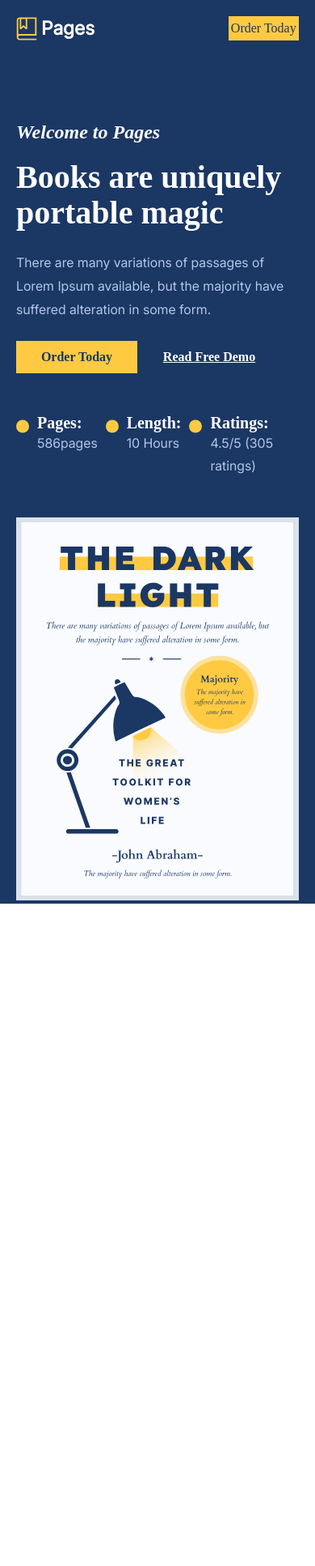
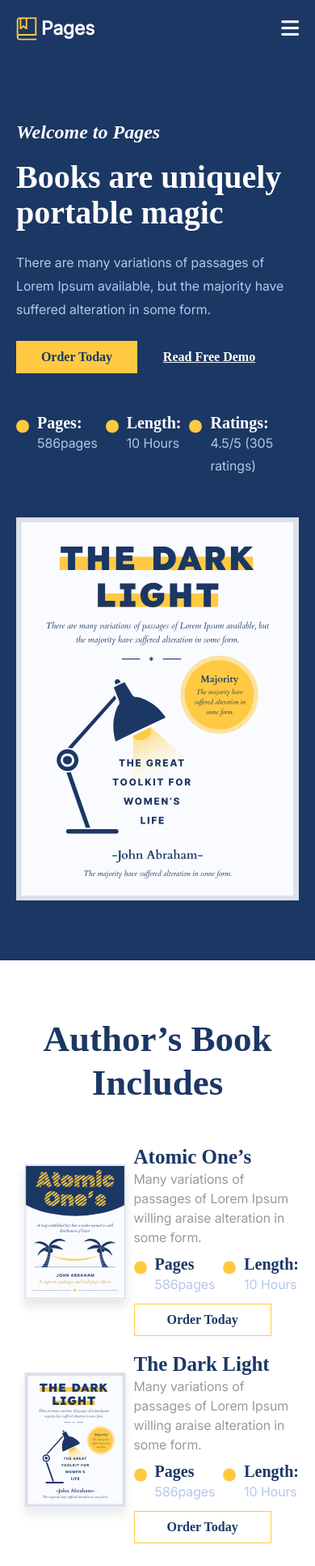
Before and after one commit to GulnaraQ/BookWebflow, a plain HTML site: page index.html in a window 390 px wide. Shown: the whole page at 81% size. Before the commit the page ends 1116 px from the top, so only its background shows below. Drawn offline with Linux system fonts and the light colour scheme; a web font is replaced by a local one.

Commit message:
section1 completed

```diff
--- a/css/responsive.css
+++ b/css/responsive.css
@@ -51,13 +51,17 @@
   .info-title {
     font-size: 40px;
   }
-  .info-description {
-    font-size: 16px;
-  }
+
   .info-box h4 {
     font-size: 20px;
   }
-  .info-box p {
+  .section-little-title {
+    font-size: 25px;
+  }
+  .info-box p,
+  .info-description,
+  .section-description,
+  .btn {
     font-size: 16px;
   }
 }
@@ -71,18 +75,20 @@
   .nav-left {
     width: 50%;
   }
-  .nav-right {
-    grid-template-columns: 1fr;
-    width: 25%;
+  .links,
+  .social-media,
+  .order-btn {
+    display: none;
   }
-
-  .links,
-  .social-media {
-    display: none;
+  .bars {
+    display: flex;
   }
   .book-info {
     grid-template-columns: 1fr;
     gap: 50px;
+  }
+  .section1-boxes {
+    grid-template-columns: 1fr;
   }
 }
 
--- a/css/style.css
+++ b/css/style.css
@@ -20,6 +20,7 @@
 }
 header {
   background-color: #1b3764;
+  padding-bottom: 70px;
 }
 
 header a {
@@ -161,7 +162,117 @@ nav {
   line-height: 170%;
   letter-spacing: -1%;
 }
-
 .image img {
   width: 100%;
 }
+
+.bars {
+  color: white;
+  font-size: 25px;
+  display: none;
+  align-items: center;
+  justify-content: center;
+  cursor: pointer;
+}
+.showMenu {
+  background-color: aliceblue;
+}
+.mobileNav {
+  display: flex;
+  flex-direction: column;
+  gap: 50px;
+  padding: 50px;
+  position: absolute;
+  width: 100%;
+  right: 0;
+  height: calc(100% - 70px);
+  background-color: #a9a9a9;
+  opacity: 0;
+  visibility: hidden;
+  transition: 0.7s;
+  > .showLinks {
+    display: flex;
+    flex-direction: column;
+    gap: 20px;
+    > img {
+      width: 50px;
+    }
+    > a {
+      width: 100%;
+      text-align: center;
+      font-size: 25px;
+      color: #1b3764;
+    }
+  }
+}
+.showMobileNav {
+  opacity: 1;
+  visibility: visible;
+}
+.mobileNav .orderBtn {
+  width: 150px;
+  margin: auto;
+  > a {
+    color: #1b3764;
+  }
+}
+/* header end */
+
+.section1 {
+  padding: 70px 0;
+}
+.section-title {
+  font-size: 45px;
+  font-family: Cardo Regular;
+  line-height: 120%;
+  letter-spacing: -2%;
+  text-align: center;
+  color: rgba(27, 55, 100, 1);
+}
+.section1-boxes {
+  margin-top: 50px;
+  display: grid;
+  gap: 20px;
+  grid-template-columns: repeat(2, 1fr);
+  align-items: center;
+  justify-content: space-between;
+}
+.section1-boxes .box {
+  display: grid;
+  grid-template-columns: repeat(2, 1fr);
+  align-items: center;
+}
+.section1-boxes .box h4 {
+  color: rgba(27, 55, 100, 1);
+}
+.section1 .info-boxes {
+  margin: 10px 0;
+}
+.box-img img {
+  width: 100%;
+}
+.section-little-title {
+  font-family: Cardo Regular;
+  line-height: 120%;
+  letter-spacing: -2%;
+  font-size: 32px;
+  color: rgba(27, 55, 100, 1);
+}
+.section-description {
+  color: rgba(150, 154, 160, 1);
+  font-family: Inter Regular;
+  font-size: 19px;
+  line-height: 150%;
+  letter-spacing: -1%;
+}
+.btn {
+  display: inline-block;
+  color: #1b3764;
+  padding: 10px;
+  width: 170px;
+  text-align: center;
+  border: 1px solid rgba(255, 202, 66, 1);
+  font-size: 19px;
+  font-family: Cardo Regular;
+  font-weight: 700;
+}
--- a/index.html
+++ b/index.html
@@ -4,6 +4,13 @@
     <meta charset="UTF-8" />
     <meta name="viewport" content="width=device-width, initial-scale=1.0" />
     <title>Document</title>
+    <link
+      rel="stylesheet"
+      href="https://cdnjs.cloudflare.com/ajax/libs/font-awesome/6.7.2/css/all.min.css"
+      integrity="sha512-Evv84Mr4kqVGRNSgIGL/F/aIDqQb7xQ2vcrdIwxfjThSH8CSR7PBEakCr51Ck+w+/U6swU2Im1vVX0SVk9ABhg=="
+      crossorigin="anonymous"
+      referrerpolicy="no-referrer"
+    />
     <link rel="stylesheet" href="./css/style.css" />
     <link rel="stylesheet" href="./css/responsive.css" />
   </head>
@@ -35,8 +42,23 @@
               <a href="#">Order Today</a>
             </div>
           </div>
+          <div class="bars"><i class="fa-solid fa-bars" id="bars"></i></div>
         </nav>
         <!-- nav end -->
+
+        <div class="mobileNav" id="mobileNav">
+          <div class="showLinks">
+            <a href="./index.html">Home</a>
+            <a href="#">Pages</a>
+            <a href="#">About</a>
+            <a href="#">Services</a>
+            <a href="#">Contact</a>
+            <a href="#"><img src="./images/basket.svg" alt="basket" /></a>
+          </div>
+          <div class="orderBtn">
+            <a href="#">Order Today</a>
+          </div>
+        </div>
 
         <div class="book-info">
           <div class="info">
@@ -76,7 +98,78 @@
             <img src="./images/book.svg" alt="book" />
           </div>
         </div>
+        <!-- book-info end -->
       </div>
     </header>
+    <!-- header end -->
+
+    <section class="section1">
+      <div class="container">
+        <h2 class="section-title">Author’s Book Includes</h2>
+
+        <div class="section1-boxes">
+          <div class="box">
+            <div class="box-img">
+              <img src="./images/book1.svg" alt="book" />
+            </div>
+            <div>
+              <h3 class="section-little-title">Atomic One’s</h3>
+              <p class="section-description">
+                Many variations of passages of Lorem Ipsum willing araise
+                alteration in some form.
+              </p>
+              <div class="info-boxes">
+                <div class="info-box">
+                  <div><img src="./images/point.svg" alt="point" /></div>
+                  <div>
+                    <h4>Pages</h4>
+                    <p>586pages</p>
+                  </div>
+                </div>
+                <div class="info-box">
+                  <div><img src="./images/point.svg" alt="point" /></div>
+                  <div>
+                    <h4>Length:</h4>
+                    <p>10 Hours</p>
+                  </div>
+                </div>
+              </div>
+              <a href="#" class="btn">Order Today</a>
+            </div>
+          </div>
+          <div class="box">
+            <div class="box-img">
+              <img src="./images/book2.svg" alt="book" />
+            </div>
+            <div>
+              <h3 class="section-little-title">The Dark Light</h3>
+              <p class="section-description">
+                Many variations of passages of Lorem Ipsum willing araise
+                alteration in some form.
+              </p>
+              <div class="info-boxes">
+                <div class="info-box">
+                  <div><img src="./images/point.svg" alt="point" /></div>
+                  <div>
+                    <h4>Pages</h4>
+                    <p>586pages</p>
+                  </div>
+                </div>
+                <div class="info-box">
+                  <div><img src="./images/point.svg" alt="point" /></div>
+                  <div>
+                    <h4>Length:</h4>
+                    <p>10 Hours</p>
+                  </div>
+                </div>
+              </div>
+              <a href="#" class="btn">Order Today</a>
+            </div>
+          </div>
+        </div>
+      </div>
+    </section>
+
+    <script src="./js/app.js"></script>
   </body>
 </html>
--- /dev/null
+++ b/js/app.js
@@ -0,0 +1,7 @@
+const bars = document.querySelector("#bars");
+const mobileNav = document.querySelector("#mobileNav");
+
+bars.addEventListener("click", () => {
+   mobileNav.classList.toggle("showMobileNav");
+   bars.classList.toggle("fa-xmark");
+})
```
Also changed, not shown: images/book1.svg (added), images/book2.svg (added).
